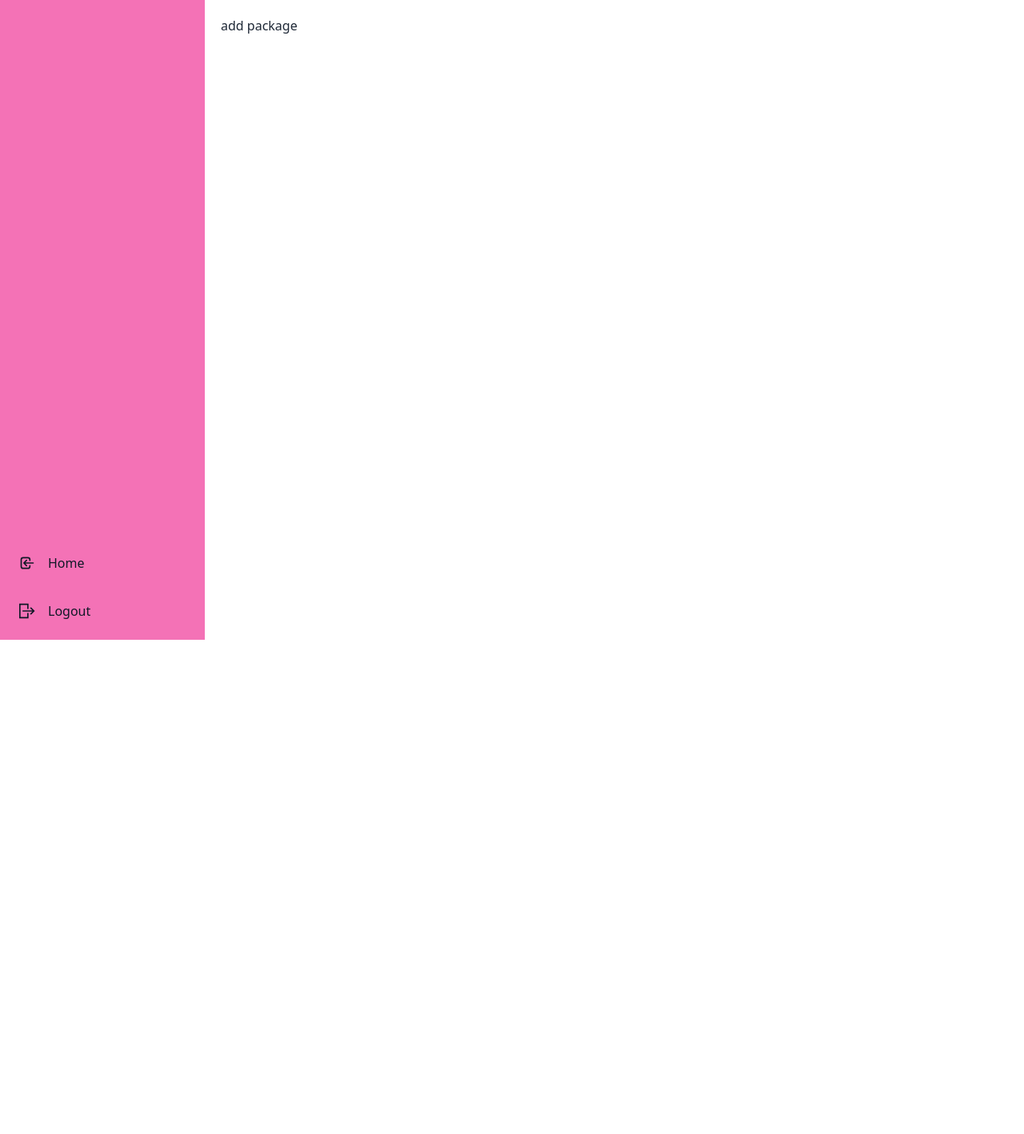
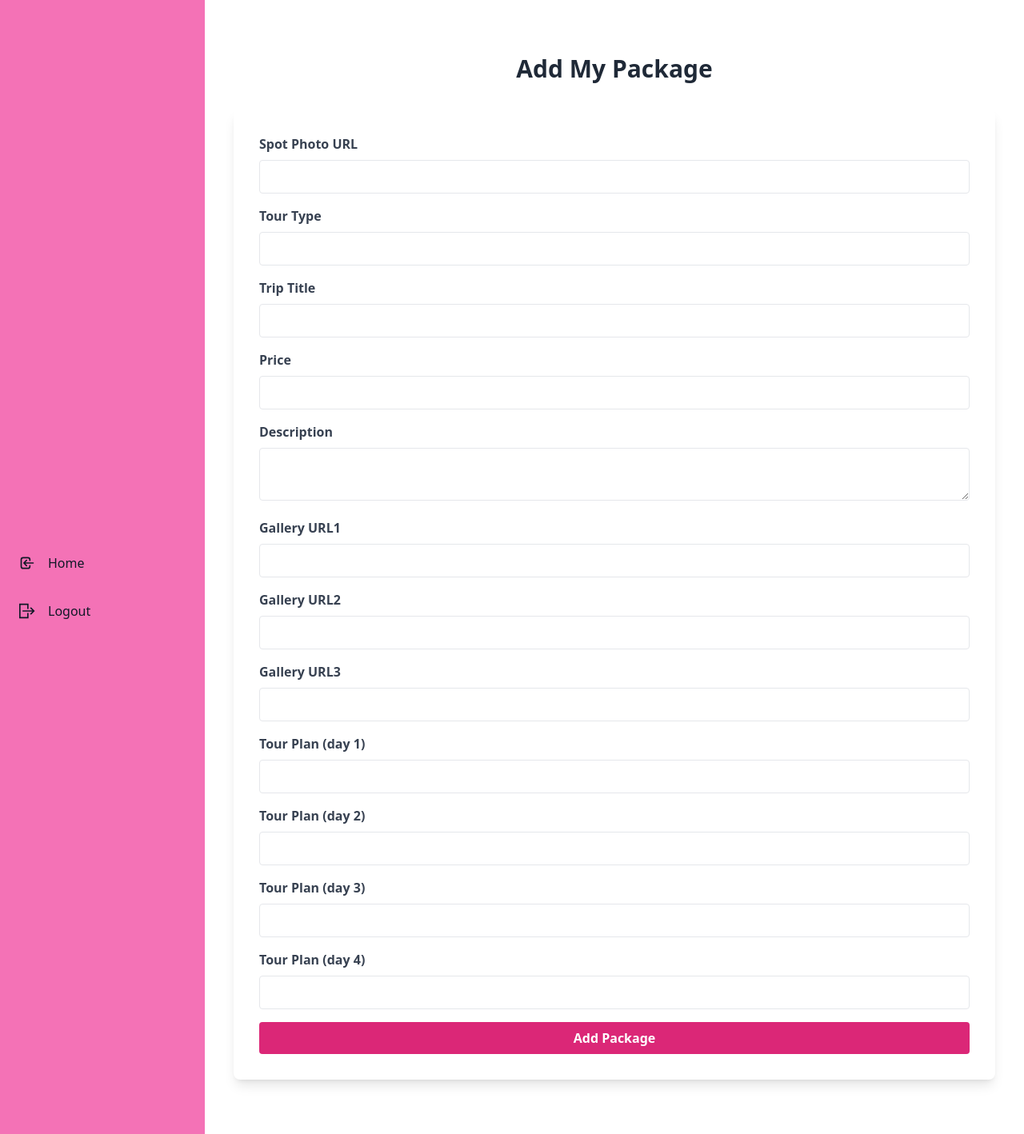
Before and after one commit to RobiulIslam08/a12-tourista-client, a React (Vite) app: page /dashboard/add-package in a window 1280 px wide. Shown: the whole page at 80% size. Before the commit the page ends 800 px from the top, so only its background shows below. Built offline with nearby package versions, Linux system fonts and the light colour scheme; no server answers.

Commit message:
add package done

```diff
--- a/src/Dashboard/AddPackage/AddPackage.jsx
+++ b/src/Dashboard/AddPackage/AddPackage.jsx
@@ -1,11 +1,228 @@
+import Swal from "sweetalert2";
+import useAxiosCommon from "../../Pages/hooks/useAxiosCommon";
+import useAxiosSecure from "../../Pages/hooks/useAxiosSecure";
 
 
 const AddPackage = () => {
-	return (
-		<div>
-			add package
-		</div>
-	);
+    // const [axiosSecure] = useAxiosSecure();
+    const axiosCommon = useAxiosCommon()
+    const axiosSecure = useAxiosSecure()
+
+
+
+
+    const handleSubmit = async (e) => {
+
+        e.preventDefault();
+        const form = e.target;
+        const spotPhoto = form.spotPhoto.value;
+        const tourType = form.tourType.value;
+        const tripTitle = form.tripTitle.value;
+        const price = form.price.value;
+        const description = form.description.value;
+        const gallery1 = form.gallery1.value;
+        const gallery2 = form.gallery2.value;
+        const gallery3 = form.gallery3.value;
+        const day1 = form.day1.value;
+        const day2 = form.day2.value;
+        const day3 = form.day3.value;
+        const day4 = form.day4.value;
+        console.table({spotPhoto, tourType, tripTitle, price, description, gallery1, gallery2, gallery3, day1, day2, day3, day4})
+        const packageItem = {spotPhoto, tourType, tripTitle, price, description, gallery1, gallery2, gallery3, day1, day2, day3, day4}
+
+        axiosSecure.post('/add-package', packageItem)
+			.then(res => {
+				console.log(res.data)
+				if (res.data.insertedId) {
+					Swal.fire({
+						position: "top-center",
+						icon: "success",
+						title: `Package has been added`,
+						showConfirmButton: false,
+						timer: 1500
+
+					});
+					// refetch()
+				}
+			})
+
+
+    };
+
+    return (
+        <div className="container mx-auto px-4 py-12">
+            <h2 className="text-3xl font-bold mb-8 text-center">Add My Package</h2>
+            <form onSubmit={handleSubmit} className="bg-white p-8 rounded-lg shadow-lg">
+                <div className="mb-4">
+                    <label className="block text-gray-700 font-bold mb-2" htmlFor="spotPhoto">
+                        Spot Photo URL
+                    </label>
+                    <input
+                        type="text"
+                        id="spotPhoto"
+                        name="spotPhoto"
+
+                        className="w-full px-3 py-2 border rounded"
+                        required
+                    />
+                </div>
+                <div className="mb-4">
+                    <label className="block text-gray-700 font-bold mb-2" htmlFor="tourType">
+                        Tour Type
+                    </label>
+                    <input
+                        type="text"
+                        id="tourType"
+                        name="tourType"
+
+                        className="w-full px-3 py-2 border rounded"
+                        required
+                    />
+                </div>
+                <div className="mb-4">
+                    <label className="block text-gray-700 font-bold mb-2" htmlFor="tripTitle">
+                        Trip Title
+                    </label>
+                    <input
+                        type="text"
+                        id="tripTitle"
+                        name="tripTitle"
+
+                        className="w-full px-3 py-2 border rounded"
+                        required
+                    />
+                </div>
+                <div className="mb-4">
+                    <label className="block text-gray-700 font-bold mb-2" htmlFor="price">
+                        Price
+                    </label>
+                    <input
+                        type="number"
+                        id="price"
+                        name="price"
+
+                        className="w-full px-3 py-2 border rounded"
+                        required
+                    />
+                </div>
+                <div className="mb-4">
+                    <label className="block text-gray-700 font-bold mb-2" htmlFor="description">
+                        Description
+                    </label>
+                    <textarea
+                        id="description"
+                        name="description"
+
+                        className="w-full px-3 py-2 border rounded"
+                        required
+                    ></textarea>
+                </div>
+                <div className="mb-4">
+                    <label className="block text-gray-700 font-bold mb-2" >
+                        Gallery URL1
+                    </label>
+                    <input
+                        type="text"
+                        id="gallery1"
+                        name="gallery1"
+
+
+                        className="w-full px-3 py-2 border rounded"
+                        required
+                    />
+                </div>
+                <div className="mb-4">
+                    <label className="block text-gray-700 font-bold mb-2" >
+                        Gallery URL2
+                    </label>
+                    <input
+                        type="text"
+                        id="gallery2"
+                        name="gallery2"
+
+
+                        className="w-full px-3 py-2 border rounded"
+                        required
+                    />
+                </div>
+                <div className="mb-4">
+                    <label className="block text-gray-700 font-bold mb-2" >
+                        Gallery URL3
+                    </label>
+                    <input
+                        type="text"
+                        id="gallery3"
+                        name="gallery3"
+
+
+                        className="w-full px-3 py-2 border rounded"
+                        required
+                    />
+                </div>
+                {/* tour plane */}
+                <div className="mb-4">
+                    <label className="block text-gray-700 font-bold mb-2" htmlFor="tourPlan">
+                        Tour Plan (day 1)
+                    </label>
+                    <input
+                        id="day1"
+                        name="day1"
+
+
+                        className="w-full px-3 py-2 border rounded"
+                        required
+                    ></input>
+                </div>
+                <div className="mb-4">
+                    <label className="block text-gray-700 font-bold mb-2" htmlFor="tourPlan">
+                        Tour Plan (day 2)
+                    </label>
+                    <input
+                        id="day2"
+                        name="day2"
+
+
+                        className="w-full px-3 py-2 border rounded"
+                        required
+                    ></input>
+                </div>
+                <div className="mb-4">
+                    <label className="block text-gray-700 font-bold mb-2" htmlFor="tourPlan">
+                        Tour Plan (day 3)
+                    </label>
+                    <input
+                        id="day3"
+                        name="day3"
+
+
+                        className="w-full px-3 py-2 border rounded"
+                        required
+                    ></input>
+                </div>
+                <div className="mb-4">
+                    <label className="block text-gray-700 font-bold mb-2" htmlFor="tourPlan">
+                        Tour Plan (day 4)
+                    </label>
+                    <input
+                        id="day4"
+                        name="day4"
+
+
+                        className="w-full px-3 py-2 border rounded"
+                        required
+                    ></input>
+                </div>
+
+
+                <button
+                    type="submit"
+                    className="w-full bg-pink-600 text-white py-2 font-bold rounded hover:bg-pink-700 transition duration-300"
+                >
+                    Add Package
+                </button>
+            </form>
+        </div>
+    );
 };
 
 export default AddPackage;
--- a/src/Dashboard/Profile/TourGuideProfile.jsx
+++ b/src/Dashboard/Profile/TourGuideProfile.jsx
@@ -34,6 +34,7 @@ const TourGuideProfile = () => {
 						title: `My data has been added`,
 						showConfirmButton: false,
 						timer: 1500
+
 					});
 					// refetch()
 				}
--- /dev/null
+++ b/src/Pages/ErrorPage/ErrorPage.jsx
@@ -0,0 +1,11 @@
+
+
+const ErrorPage = () => {
+	return (
+		<div>
+			page not found
+		</div>
+	);
+};
+
+export default ErrorPage;
--- a/src/Routes/Routes.jsx
+++ b/src/Routes/Routes.jsx
@@ -7,11 +7,13 @@ import DashboardLayout from "../Layout/DashboardLayout";
 import Profile from "../Dashboard/Common/Profile";
 import GuideDetails from "../Pages/GuideDetails/GuideDetails";
 import AddPackage from "../Dashboard/AddPackage/AddPackage";
+import ErrorPage from "../Pages/ErrorPage/ErrorPage";
 
 export const router = createBrowserRouter([
 	{
 		path: "/",
 		element: <MainLayout></MainLayout>,
+		errorElement:<ErrorPage></ErrorPage>,
 		children:[
 			{
 				path: '/',
```
Also changed, not shown: src/JsonData/Data.jsx (+26 -0 lines).
